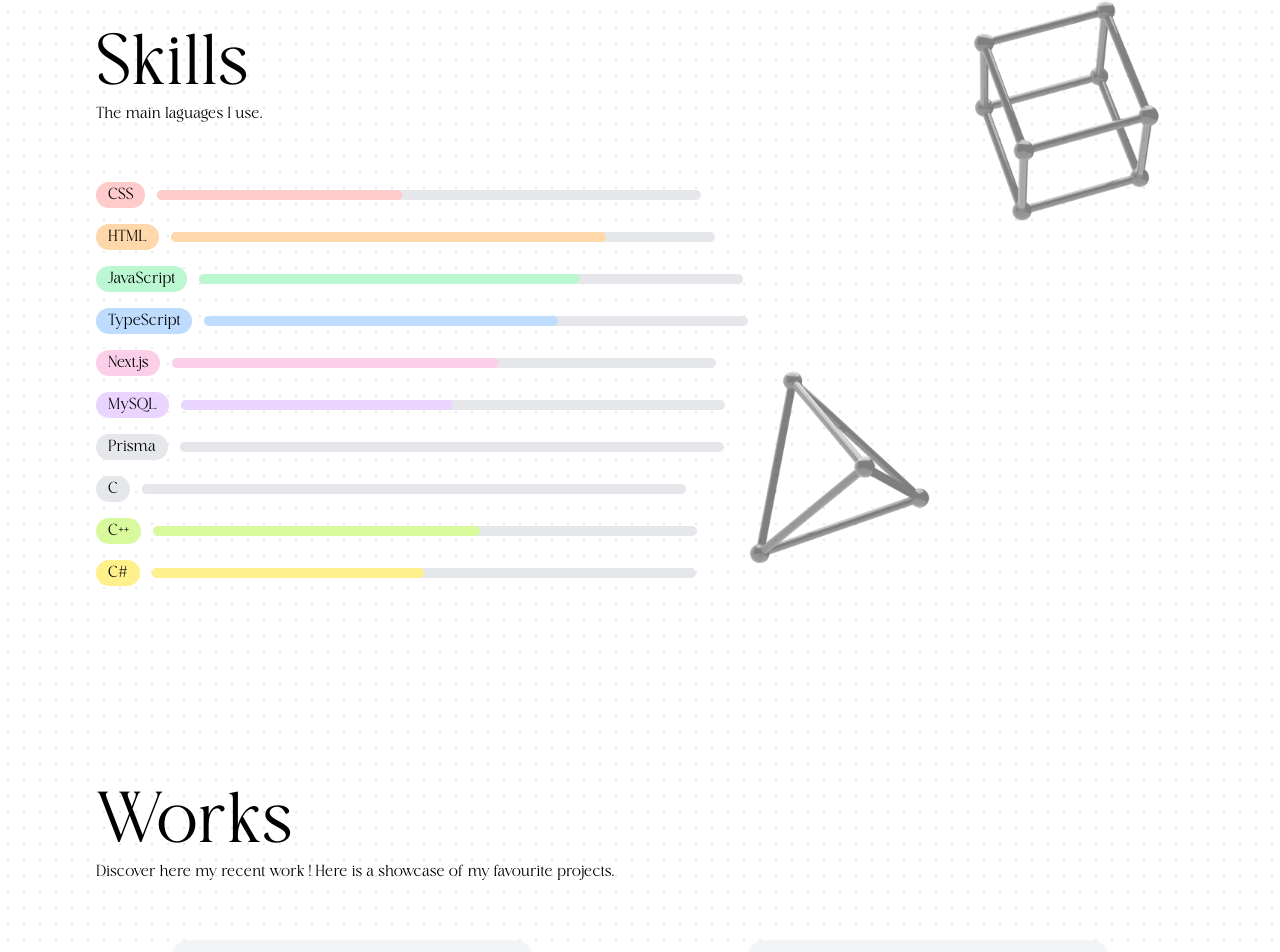
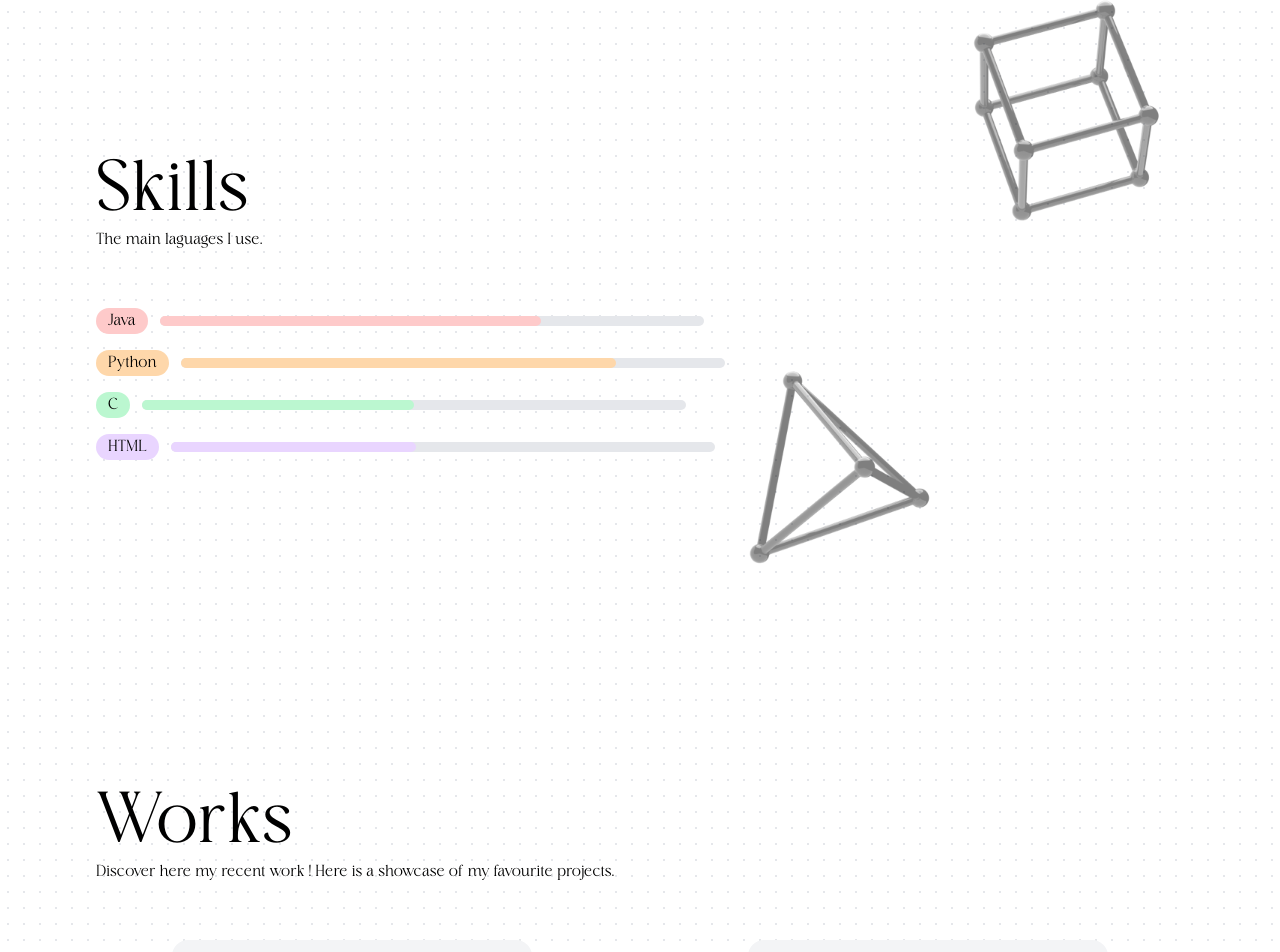
Before and after one commit to RandomStranger0/Portfolio, a Next.js app: page / in a window 1280 px wide. Shown: the part 892-1844 px from the top of the page. Built offline with nearby package versions, Linux system fonts and the light colour scheme.

Commit message:
Update index.js

```diff
--- a/src/constants/index.js
+++ b/src/constants/index.js
@@ -51,53 +51,23 @@
 
   export const skills = [
     {
-        name : "CSS",
+        name : "Java",
         color: "bg-red-200",
-        level: "w-[45%]"
+        level: "w-[70%]"
     },
     {
-        name: "HTML",
+        name: "Python",
         color: "bg-orange-200",
         level: "w-[80%]" // Adjust the level as per your preference
     },
     {
-        name: "JavaScript",
+        name: "C",
         color: "bg-green-200",
-        level: "w-[70%]" // Adjust the level as per your preference
-    },
-    {
-        name: "TypeScript",
-        color: "bg-blue-200",
-        level: "w-[65%]" // Adjust the level as per your preference
-    },
-    {
-        name: "Next.js",
-        color: "bg-pink-200",
-        level: "w-[60%]" // Adjust the level as per your preference
-    },
-    {
-        name: "MySQL",
-        color: "bg-purple-200",
         level: "w-[50%]" // Adjust the level as per your preference
     },
     {
-        name: "Prisma",
-        color: "bg-gray-200",
-        level: "w-[55%]" // Adjust the level as per your preference
+        name: "HTML",
+        color: "bg-purple-200",
+        level: "w-[45%]" // Adjust the level as per your preference
     },
-    {
-        name: "C",
-        color: "bg-gray-200",
-        level: "w-[40%]" // Adjust the level as per your preference
-    },
-    {
-        name: "C++",
-        color: "bg-lime-200",
-        level: "w-[60%]" // Adjust the level as per your preference
-    },
-    {
-        name: "C#",
-        color: "bg-yellow-200",
-        level: "w-[50%]" // Adjust the level as per your preference
-    }
   ]
```
